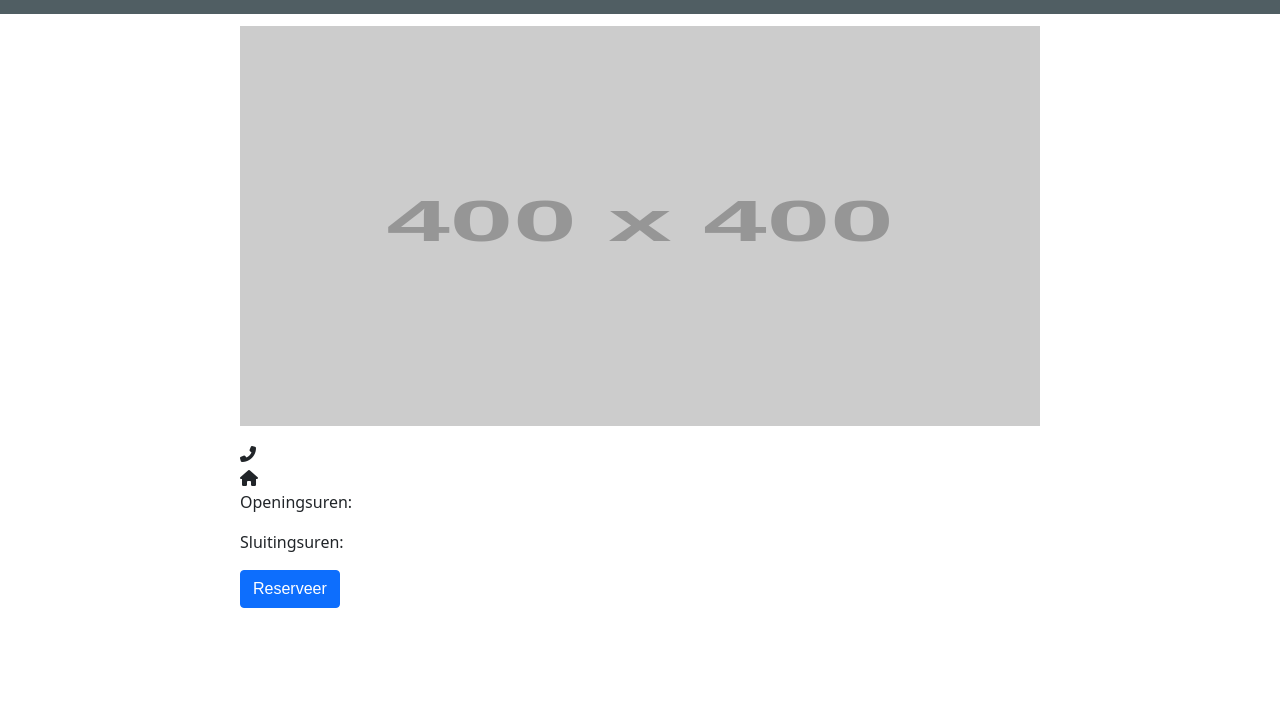
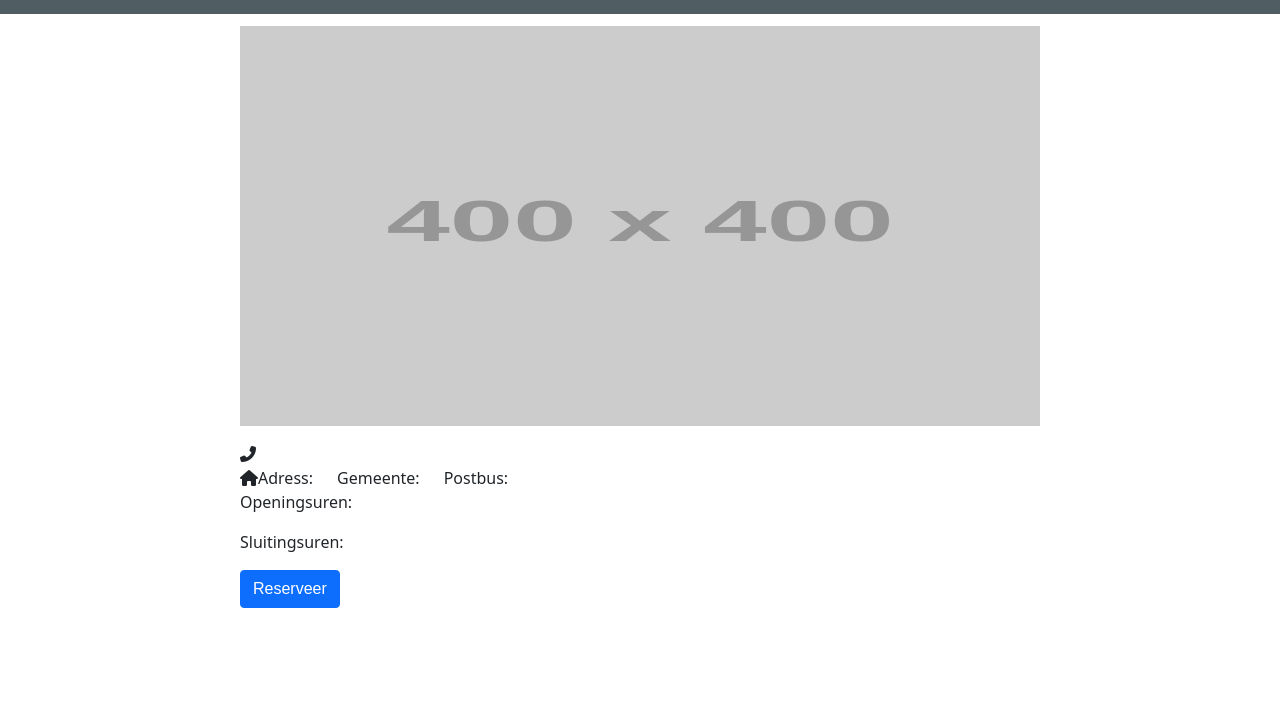
Before and after one commit to EHB-TI/Groep5-Reservingstool_voor_winkeliers-NodeJS, a plain HTML site: page public/store/index.html in a window 1280 px wide. Shown: the part 92-800 px from the top of the page. Drawn offline with nearby package versions, Linux system fonts and the light colour scheme; no server answers; placeholder pictures from the web are drawn by us.

Commit message:
Store Completion

```diff
--- a/public/js/store.js
+++ b/public/js/store.js
@@ -9,6 +9,8 @@ window.onload = () => {
     const phoneSpan = document.getElementById("store-phone");
     const addressSpan = document.getElementById("store-address");
     const openingsHoursUl = document.getElementById("store-openingshours");
+    const postCodeSpan = document.getElementById("store-post-code");
+    const postBusSpan = document.getElementById("store-post-bus");
     const specialClosuresUl = document.getElementById("store-special-closures");
     const reserveerA = document.getElementById("reserveer");
 
@@ -21,6 +23,8 @@ window.onload = () => {
         phoneSpan.innerText = result[0].phone_number;
         addressSpan.innerText = result[0].adress;
         document.title = result[0].name;
+        postCodeSpan.innerText = result[0].post_code;
+        postBusSpan.innerText = result[0].postbus;
 
         const openingshours = await getData(`../api/get/opening_hours?store_id=${storeId}`);
         for(openingshour of openingshours){
--- a/public/store/index.html
+++ b/public/store/index.html
@@ -31,8 +31,10 @@
             <div>
                 <i class="fa fa-phone-alt"></i><span id="store-phone"></span>
             </div>
-            <div>
-                <i class="fa fa-home"></i><span id="store-address"></span>
+            <div class="d-flex">
+                <div class="me-4"><i class="fa fa-home"></i>Adress: <span id="store-address"></span></div>
+                <div class="me-4">Gemeente: <span id="store-post-code"></span></div>
+                <div class="me-4">Postbus: <span id="store-post-bus"></span></div>
             </div>
             <div>
                 <p>Openingsuren:</p>
```
